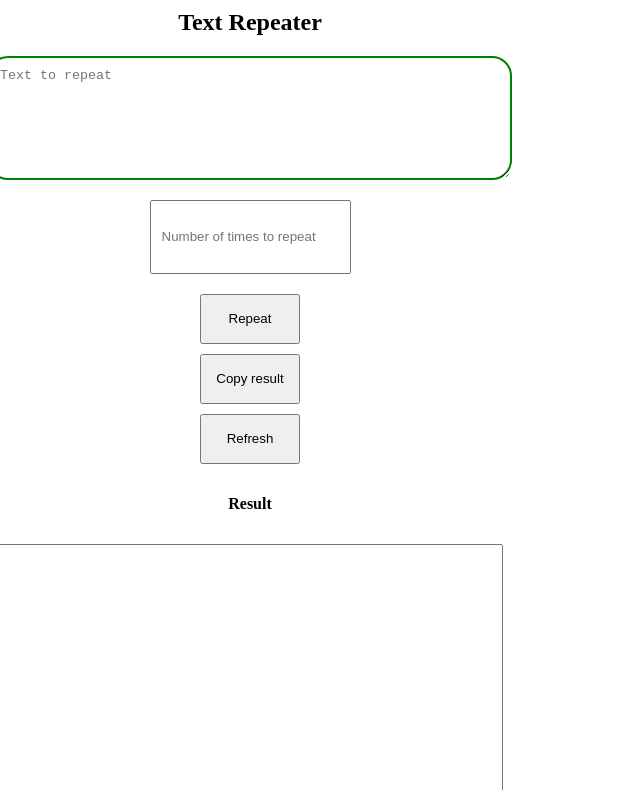
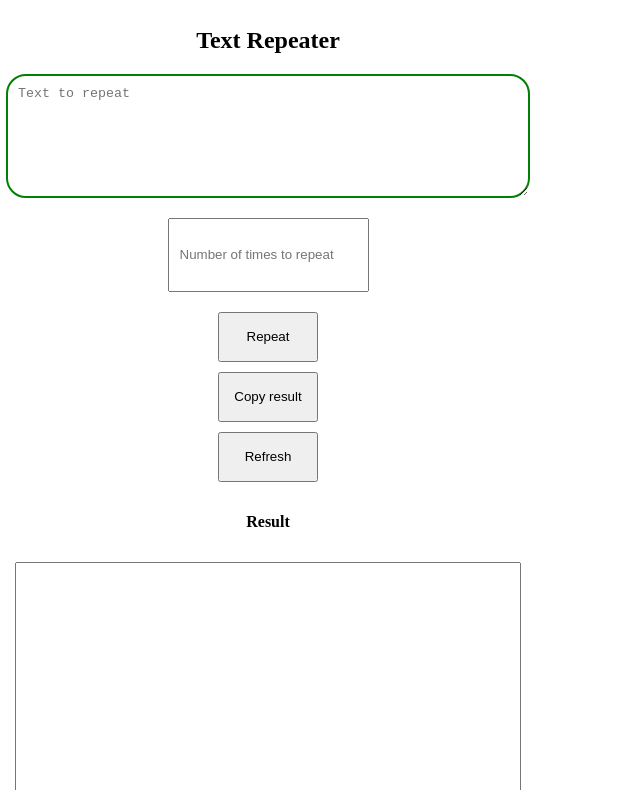
Before and after one commit to AnatuGreen/Fun-Projects, a plain HTML site: page index.html in a window 1280 px wide. Shown: the part 91-881 px from the top of the page, without its empty margins (0-640 px from the left). Drawn offline with Linux system fonts and the light colour scheme.

Commit message:
Changes to style

```diff
--- a/style.css
+++ b/style.css
@@ -1,5 +1,5 @@
 body {
-  margin: 0;
+  padding: 10px;
 }
 .container {
   display: flex;
```
